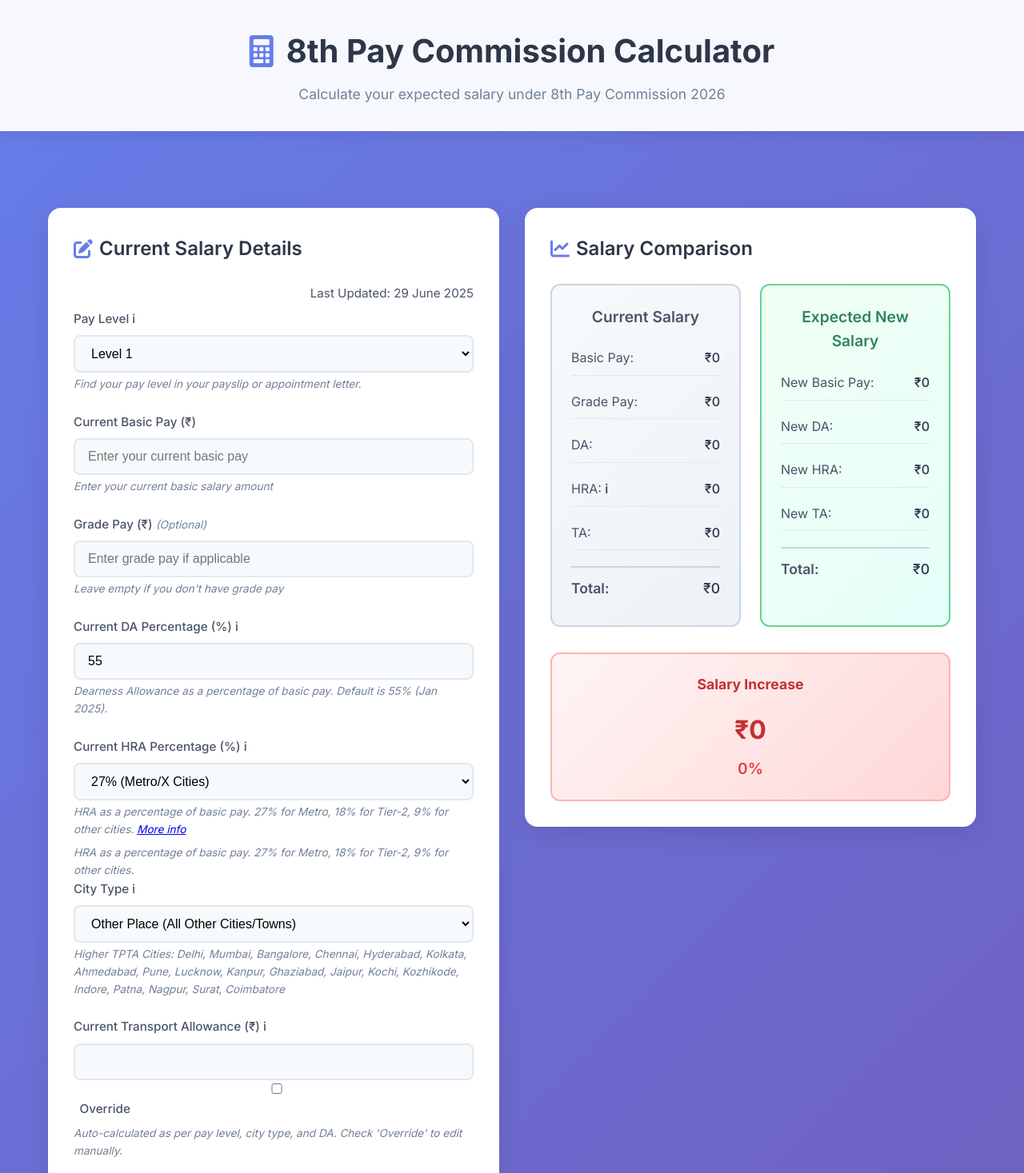
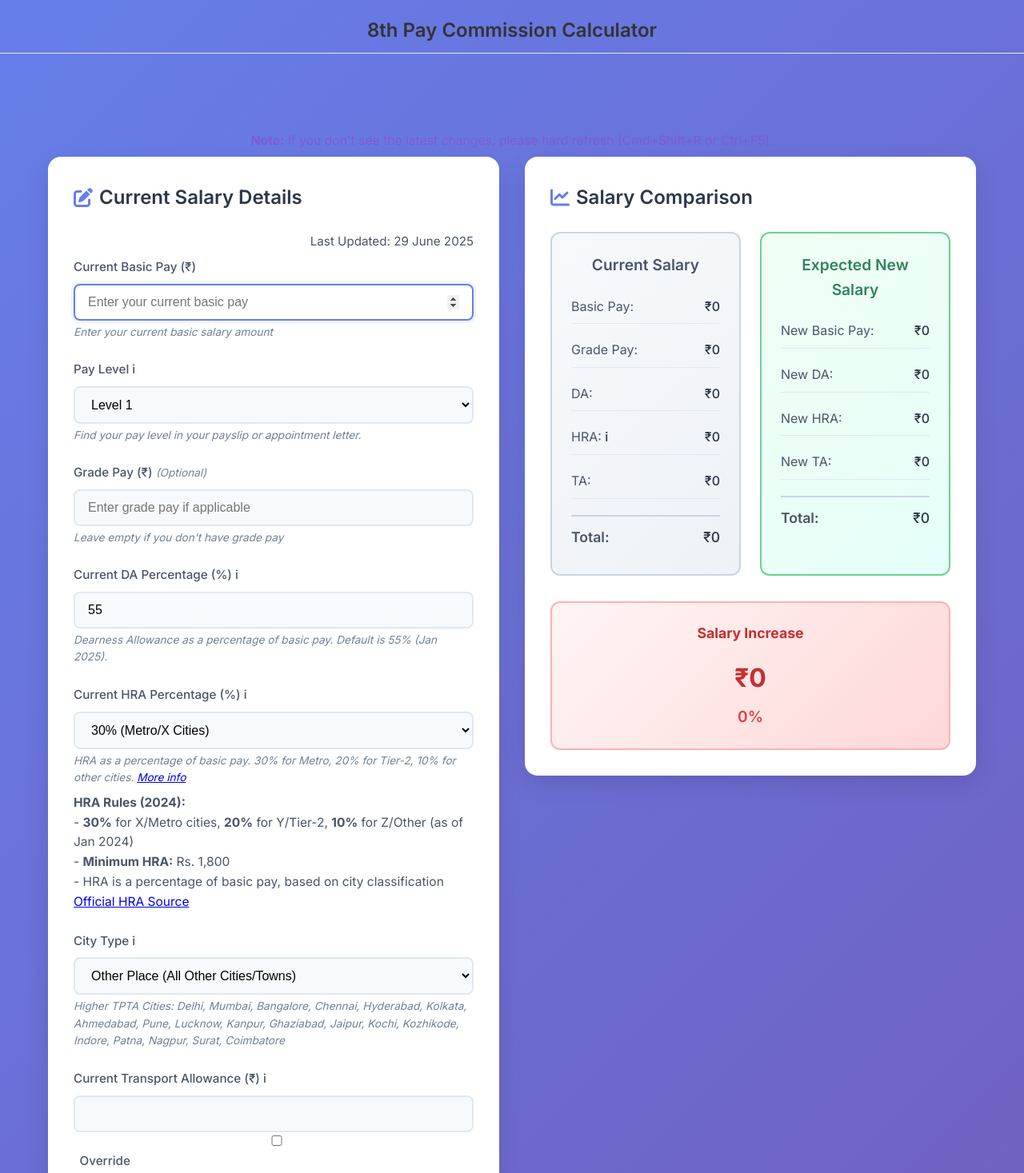
Before and after one commit to rishidavinci/8th-pay-commission-calculator, a plain HTML site: page index.html in a window 1280 px wide. Shown: the top 1467 px of the page at 80% size. Drawn offline with Linux system fonts and the light colour scheme.

Commit message:
Add files via upload

```diff
--- a/index.html
+++ b/index.html
@@ -130,16 +130,8 @@
 </head>
 <body>
     <!-- Header Section -->
-    <header class="header" role="banner">
-        <div class="container">
-            <div class="header-content">
-                <div class="logo">
-                    <i class="fas fa-calculator" aria-hidden="true"></i>
-                    <h1>8th Pay Commission Calculator</h1>
-                </div>
-                <p class="subtitle">Calculate your expected salary under 8th Pay Commission 2026</p>
-            </div>
-        </div>
+    <header style="font-size:1.5rem; font-weight:600; padding:1.2rem 0 0.5rem 0; text-align:center; background:none; position:static;">
+        8th Pay Commission Calculator
     </header>
 
     <!-- Main Calculator Section -->
@@ -165,6 +157,11 @@
                 </div>
             </section>
 
+            <!-- Add a note for hard refresh if changes are not visible -->
+            <div style="text-align:center; color:#805ad5; font-size:0.98em; margin-bottom:0.5em;">
+                <strong>Note:</strong> If you don't see the latest changes, please hard refresh (Cmd+Shift+R or Ctrl+F5).
+            </div>
+
             <div class="calculator-grid">
                 <!-- Input Section -->
                 <section class="input-section" aria-labelledby="salary-inputs">
@@ -177,7 +174,12 @@
                         </div>
 
                         <form role="form" aria-label="Salary calculation form">
-                            <!-- Basic Information -->
+                            <!-- Move Basic Pay field above Pay Level, set autofocus and inputmode for mobile -->
+                            <div class="form-group">
+                                <label for="currentBasic">Current Basic Pay (₹)</label>
+                                <input type="number" id="currentBasic" name="currentBasic" placeholder="Enter your current basic pay" min="0" aria-describedby="basic-help" oninput="calculateSalaryLive();" autofocus inputmode="numeric">
+                                <small id="basic-help" class="help-text">Enter your current basic salary amount</small>
+                            </div>
                             <div class="form-group">
                                 <label for="payLevel">Pay Level <span class="info-icon" tabindex="0" aria-label="Select your pay matrix level (1-18) as per your appointment letter or payslip.">i</span></label>
                                 <select id="payLevel" name="payLevel" aria-describedby="paylevel-help" onchange="calculateSalaryLive();">
@@ -205,12 +207,6 @@
                             </div>
 
                             <div class="form-group">
-                                <label for="currentBasic">Current Basic Pay (₹)</label>
-                                <input type="number" id="currentBasic" name="currentBasic" placeholder="Enter your current basic pay" min="0" aria-describedby="basic-help" oninput="calculateSalaryLive();">
-                                <small id="basic-help" class="help-text">Enter your current basic salary amount</small>
-                            </div>
-
-                            <div class="form-group">
                                 <label for="gradePay">Grade Pay (₹) <span class="optional">(Optional)</span></label>
                                 <input type="number" id="gradePay" name="gradePay" placeholder="Enter grade pay if applicable" min="0" aria-describedby="grade-help" oninput="calculateSalaryLive();">
                                 <small id="grade-help" class="help-text">Leave empty if you don't have grade pay</small>
@@ -224,15 +220,20 @@
 
                             <!-- Allowances -->
                             <div class="form-group">
-                                <label for="currentHRAPercentage">Current HRA Percentage (%) <span class="info-icon" tabindex="0" aria-label="HRA rates: 27% (X/Metro), 18% (Y/Tier-2), 9% (Z/Other) as of Jan 2024. HRA will increase to 30%, 20%, 10% if DA crosses 50%. Minimum HRA is Rs. 1,800. HRA is a percentage of basic pay, based on city classification. See details below.">i</span></label>
+                                <label for="currentHRAPercentage">Current HRA Percentage (%) <span class="info-icon" tabindex="0" aria-label="HRA rates: 30% (X/Metro), 20% (Y/Tier-2), 10% (Z/Other) as of Jan 2024. Minimum HRA is Rs. 1,800. HRA is a percentage of basic pay, based on city classification. See details below.">i</span></label>
                                 <select id="currentHRAPercentage" name="currentHRAPercentage" aria-describedby="hra-help" onchange="calculateSalaryLive();">
-                                    <option value="27">27% (Metro/X Cities)</option>
-                                    <option value="18">18% (Tier-2/Y Cities)</option>
-                                    <option value="9">9% (Other/Z Cities)</option>
+                                    <option value="30" selected>30% (Metro/X Cities)</option>
+                                    <option value="20">20% (Tier-2/Y Cities)</option>
+                                    <option value="10">10% (Other/Z Cities)</option>
                                 </select>
-                                <small id="hra-help" class="help-text">HRA as a percentage of basic pay. 27% for Metro, 18% for Tier-2, 9% for other cities. <a href="https://7thpaycommissionnews.in/7th-cpc-hra/" target="_blank" rel="noopener">More info</a></small>
+                                <small id="hra-help" class="help-text">HRA as a percentage of basic pay. 30% for Metro, 20% for Tier-2, 10% for other cities. <a href="https://7thpaycommissionnews.in/7th-cpc-hra/" target="_blank" rel="noopener">More info</a></small>
                                 <div class="hra-info" style="font-size:0.97em; color:#4a5568; margin-top:0.5em;">
-                                <small id="hra-help" class="help-text">HRA as a percentage of basic pay. 27% for Metro, 18% for Tier-2, 9% for other cities.</small>
+                                    <strong>HRA Rules (2024):</strong><br>
+                                    - <strong>30%</strong> for X/Metro cities, <strong>20%</strong> for Y/Tier-2, <strong>10%</strong> for Z/Other (as of Jan 2024)<br>
+                                    - <strong>Minimum HRA:</strong> Rs. 1,800<br>
+                                    - HRA is a percentage of basic pay, based on city classification<br>
+                                    <a href="https://7thpaycommissionnews.in/7th-cpc-hra/" target="_blank" rel="noopener">Official HRA Source</a>
+                                </div>
                             </div>
 
                             <!-- Add City Type selector above TA -->
--- a/styles.css
+++ b/styles.css
@@ -20,14 +20,15 @@ body {
 }
 
 /* Header Styles */
-.header {
-    background: rgba(255, 255, 255, 0.95);
-    backdrop-filter: blur(10px);
-    padding: 2rem 0;
-    box-shadow: 0 2px 20px rgba(0, 0, 0, 0.1);
-    position: sticky;
-    top: 0;
-    z-index: 100;
+header {
+    font-size: 1.5rem;
+    font-weight: 600;
+    padding: 1.2rem 0 0.5rem 0;
+    text-align: center;
+    background: none;
+    position: static;
+    box-shadow: none;
+    border-bottom: 1px solid #e2e8f0;
 }
 
 .header-content {
```
